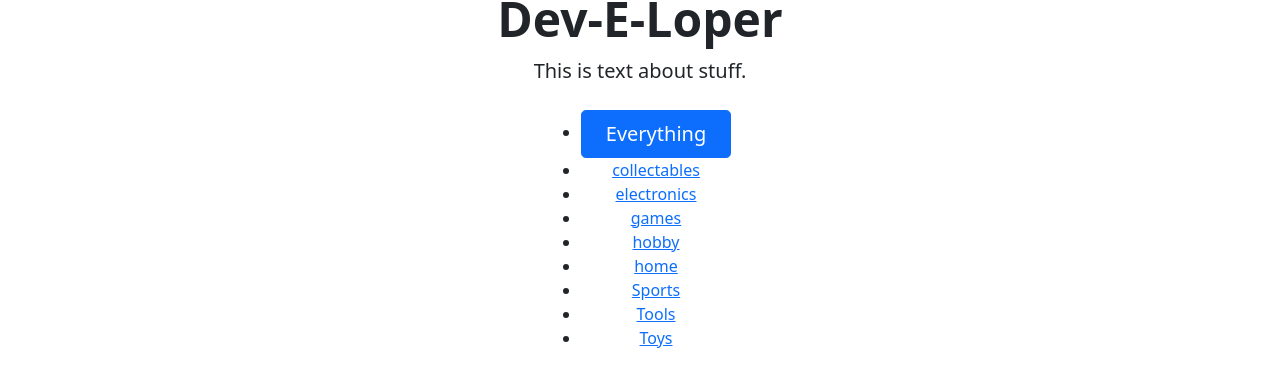
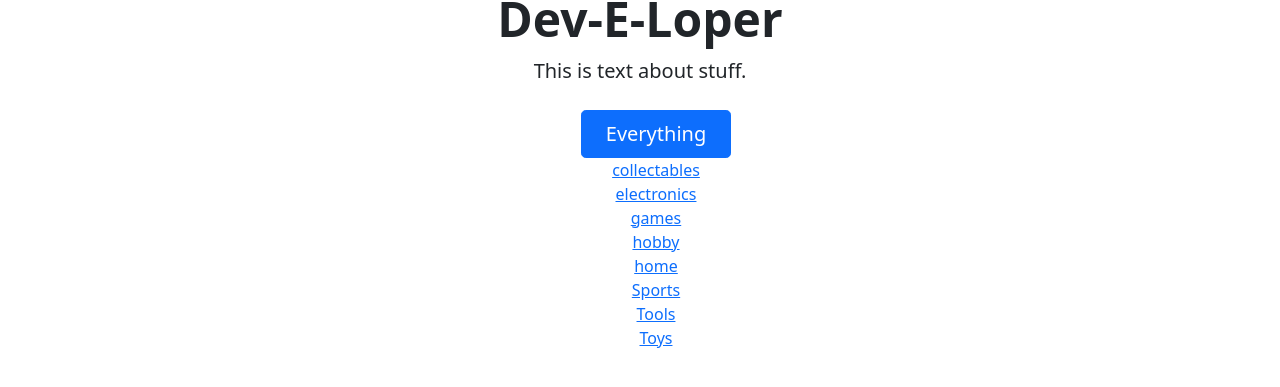
Before and after one commit to dev-e-loper/box, a Jekyll site: the page built from index.html, in a window 1280 px wide. Shown: the part 251-638 px from the top of the page. Built offline with Jekyll 4.4.1, drawn with Linux system fonts in a browser that asks for light colours; the list of posts is cut into pages by our own code.

Commit message:
Updating css

```diff
--- a/css/main.css
+++ b/css/main.css
@@ -1 +1,2 @@
 header span.title {padding-left: 10px;}
+ul{list-style-type: none;}
```
